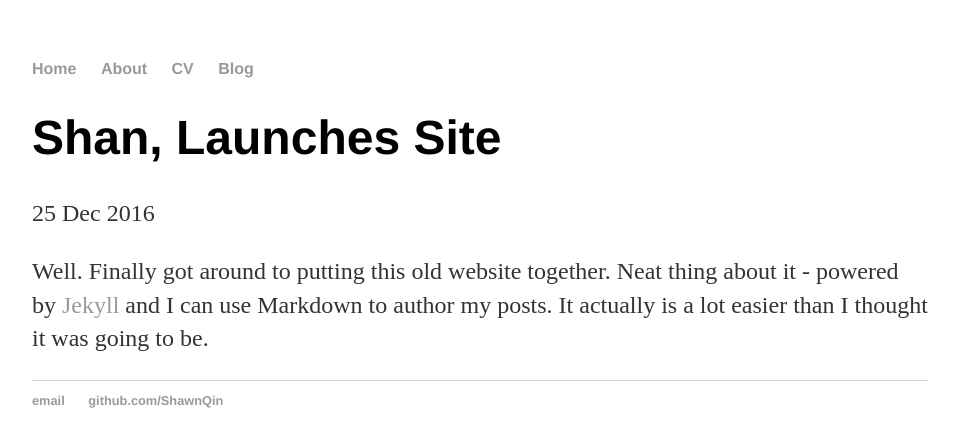
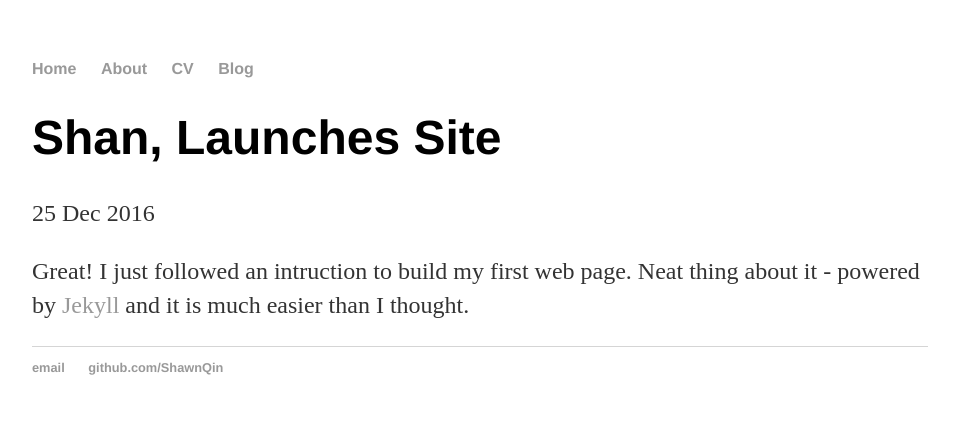
Before and after one commit to nevaehRen/shawnqin.github.io, a Jekyll site: the page built from _posts/2016-12-25-shan-site-launched.md, in a window 1280 px wide. Shown: the top 447 px of the page, without its empty margins (160-1119 px from the left). Built offline with Jekyll 4.4.1, drawn with Linux system fonts in a browser that asks for light colours.

Commit message:
Update 2016-12-25-shan-site-launched.md

```diff
--- a/_posts/2016-12-25-shan-site-launched.md
+++ b/_posts/2016-12-25-shan-site-launched.md
@@ -4,4 +4,4 @@ title: "Shan, Launches Site"
 date: 2016-12-25
 ---
 
-Well. Finally got around to putting this old website together. Neat thing about it - powered by [Jekyll](http://jekyllrb.com) and I can use Markdown to author my posts. It actually is a lot easier than I thought it was going to be.
+Great! I just followed an intruction to build my first web page. Neat thing about it - powered by [Jekyll](http://jekyllrb.com) and it is much easier than I thought.
```
